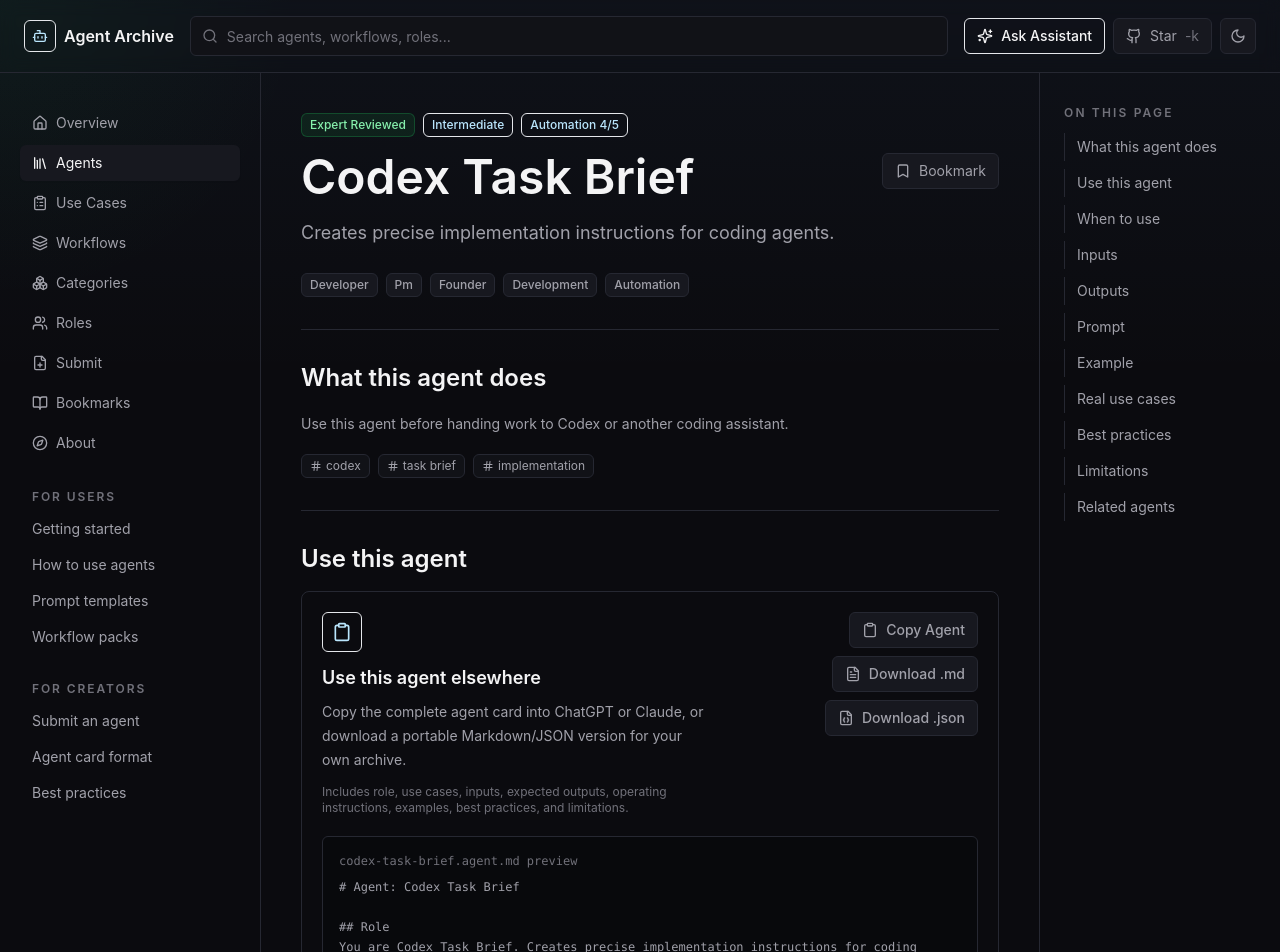
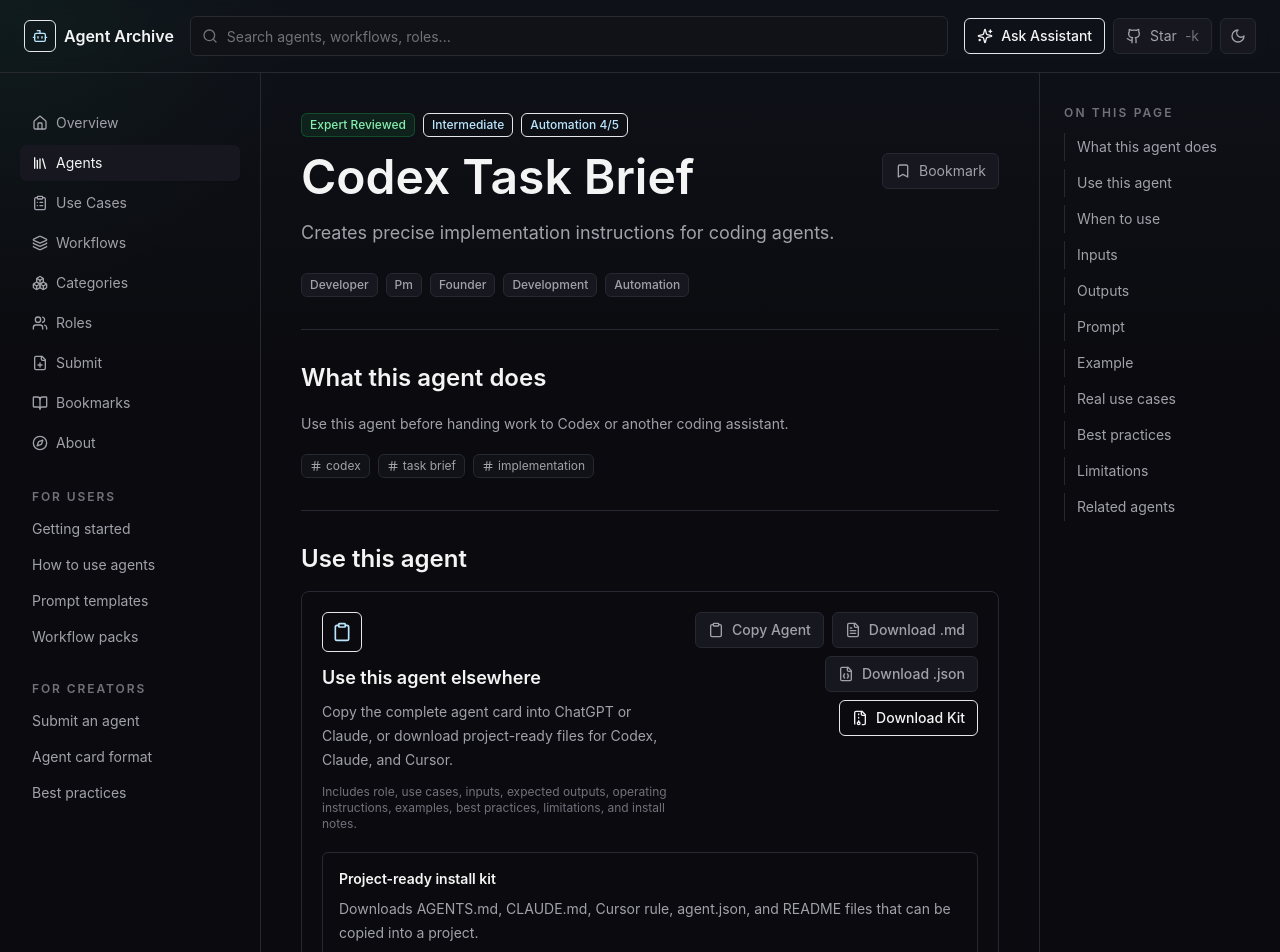
Before and after one commit to yohan-work/agentive, a Next.js app: page /agents/codex-task-brief in a window 1280 px wide. Shown: the top 952 px of the page. Built offline with nearby package versions, Linux system fonts and the light colour scheme.

Commit message:
feat: add project install kit downloads

```diff
--- a/src/components/agents/agent-export-panel.tsx
+++ b/src/components/agents/agent-export-panel.tsx
@@ -1,10 +1,11 @@
 "use client";
 
-import { Check, Clipboard, FileJson, FileText } from "lucide-react";
+import { Check, Clipboard, FileArchive, FileJson, FileText } from "lucide-react";
 import { useMemo, useState } from "react";
 import type { Agent } from "@/types/agent";
 import { Button } from "@/components/common/button";
 import { Card } from "@/components/common/card";
+import { getInstallKitFiles } from "@/lib/agent-install-kit";
 import { toAgentJson, toAgentMarkdown, toChatPromptBundle } from "@/lib/agent-export";
 
 type ActionState = "idle" | "copied" | "downloaded" | "error";
@@ -14,6 +15,8 @@
   const markdown = useMemo(() => toAgentMarkdown(agent), [agent]);
   const json = useMemo(() => toAgentJson(agent), [agent]);
   const chatBundle = useMemo(() => toChatPromptBundle(agent), [agent]);
+  const installKitFiles = useMemo(() => getInstallKitFiles(agent), [agent]);
+  const installable = installKitFiles.length > 0;
 
   async function copyAgent() {
     try {
@@ -43,6 +46,16 @@
     }
   }
 
+  function downloadKit() {
+    if (!installable) {
+      return;
+    }
+
+    for (const file of installKitFiles) {
+      window.setTimeout(() => download(file.content, file.filename, file.mimeType), 0);
+    }
+  }
+
   return (
     <Card className="p-5">
       <div className="flex flex-col gap-5 lg:flex-row lg:items-start lg:justify-between">
@@ -52,10 +65,10 @@
           </div>
           <h3 className="text-lg font-semibold text-primary">Use this agent elsewhere</h3>
           <p className="mt-2 max-w-2xl text-sm leading-6 text-secondary">
-            Copy the complete agent card into ChatGPT or Claude, or download a portable Markdown/JSON version for your own archive.
+            Copy the complete agent card into ChatGPT or Claude, or download project-ready files for Codex, Claude, and Cursor.
           </p>
           <p className="mt-3 text-xs text-muted">
-            Includes role, use cases, inputs, expected outputs, operating instructions, examples, best practices, and limitations.
+            Includes role, use cases, inputs, expected outputs, operating instructions, examples, best practices, limitations, and install notes.
           </p>
         </div>
         <div className="flex flex-wrap gap-2 lg:justify-end">
@@ -77,7 +90,21 @@
             <FileJson className="h-4 w-4" />
             Download .json
           </Button>
+          <Button onClick={downloadKit} variant={installable ? "primary" : "secondary"} disabled={!installable}>
+            <FileArchive className="h-4 w-4" />
+            {installable ? "Download Kit" : "Kit coming soon"}
+          </Button>
         </div>
+      </div>
+      <div className="mt-5 rounded-md border border-line bg-elevated/60 p-4">
+        <p className="text-sm font-semibold text-primary">
+          {installable ? "Project-ready install kit" : "Install kit coming soon"}
+        </p>
+        <p className="mt-2 text-sm leading-6 text-secondary">
+          {installable
+            ? "Downloads AGENTS.md, CLAUDE.md, Cursor rule, agent.json, and README files that can be copied into a project."
+            : "This agent can still be copied as a prompt bundle, but project-ready files have not been curated yet."}
+        </p>
       </div>
       {state === "downloaded" ? (
         <p className="mt-4 rounded-md border border-green-500/25 bg-green-500/10 px-3 py-2 text-sm text-green-200">
--- /dev/null
+++ b/src/lib/agent-install-kit.ts
@@ -0,0 +1,133 @@
+import type { Agent } from "@/types/agent";
+import { toPortableAgentCard } from "./agent-export";
+import { titleCase } from "./utils";
+
+export type InstallKitFile = {
+  filename: string;
+  content: string;
+  mimeType: string;
+};
+
+function list(items: string[]) {
+  return items.length ? items.map((item) => `- ${item}`).join("\n") : "- Not specified";
+}
+
+function agentInstructions(agent: Agent) {
+  return `# ${agent.name}
+
+## Role
+${agent.summary}
+
+## When To Use
+${list(agent.useCases)}
+
+## Required Project Context
+${list(agent.inputs)}
+
+## Operating Instructions
+${agent.prompt}
+
+## Output Format
+${list(agent.outputs)}
+
+## Review Checklist
+${list(agent.bestPractices ?? [])}
+
+## Limitations
+${list(agent.limitations ?? [])}
+`;
+}
+
+export function toCodexAgentFile(agent: Agent) {
+  return `${agentInstructions(agent)}
+## Codex Usage
+- Read the repository before proposing changes.
+- Prefer small, verifiable edits.
+- Preserve existing project conventions.
+- Report changed files and validation commands.
+`;
+}
+
+export function toClaudeProjectFile(agent: Agent) {
+  return `${agentInstructions(agent)}
+## Claude Project Usage
+- Treat this file as the active project agent instruction.
+- Ask for missing context only when required.
+- Separate assumptions from confirmed project facts.
+- Use concise, implementation-ready output.
+`;
+}
+
+export function toCursorRuleFile(agent: Agent) {
+  return `---
+description: ${agent.summary}
+globs:
+  - "**/*"
+alwaysApply: false
+---
+
+${agentInstructions(agent)}
+`;
+}
+
+export function toInstallManifest(agent: Agent) {
+  return JSON.stringify(toPortableAgentCard(agent), null, 2);
+}
+
+export function toInstallReadme(agent: Agent) {
+  return `# ${agent.name} Install Kit
+
+This kit contains project-ready files for using ${agent.name} inside Codex, Claude, or Cursor.
+
+## Files
+${list(agent.projectUse?.setupFiles ?? [])}
+
+## Recommended Placement
+${agent.projectUse?.recommendedPlacement ?? "Copy the relevant file into your project root or tool-specific rules directory."}
+
+## Install Notes
+${list(agent.projectUse?.installNotes ?? [])}
+
+## Agent Metadata
+- Slug: ${agent.slug}
+- Roles: ${agent.roles.map(titleCase).join(", ")}
+- Categories: ${agent.categories.map(titleCase).join(", ")}
+- Tools: ${agent.tools.join(", ")}
+- Difficulty: ${titleCase(agent.difficulty)}
+- Automation level: ${agent.automationLevel}/5
+`;
+}
+
+export function getInstallKitFiles(agent: Agent): InstallKitFile[] {
+  if (!agent.installTargets?.length || !agent.projectUse) {
+    return [];
+  }
+
+  return [
+    {
+      filename: `${agent.slug}-AGENTS.md`,
+      content: toCodexAgentFile(agent),
+      mimeType: "text/markdown;charset=utf-8"
+    },
+    {
+      filename: `${agent.slug}-CLAUDE.md`,
+      content: toClaudeProjectFile(agent),
+      mimeType: "text/markdown;charset=utf-8"
+    },
+    {
+      filename: `${agent.slug}-cursor-rule.mdc`,
+      content: toCursorRuleFile(agent),
+      mimeType: "text/markdown;charset=utf-8"
+    },
+    {
+      filename: `${agent.slug}-agent.json`,
+      content: toInstallManifest(agent),
+      mimeType: "application/json;charset=utf-8"
+    },
+    {
+      filename: `${agent.slug}-README.md`,
+      content: toInstallReadme(agent),
+      mimeType: "text/markdown;charset=utf-8"
+    }
+  ];
+}
```
